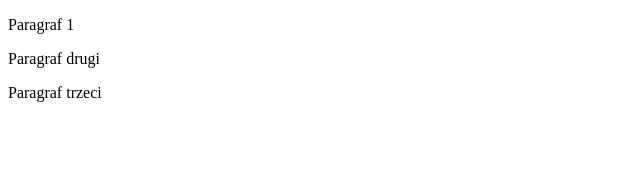
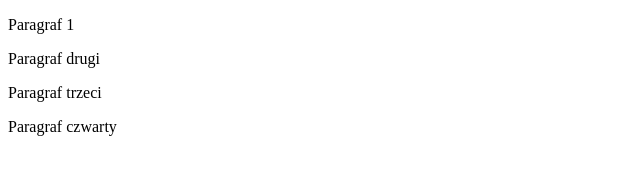
Before and after one commit to Piotr89git/Piotr89git.github.io, a plain HTML site: page index.html in a window 1280 px wide. Shown: the whole page, without its empty margins (0-640 px from the left). Drawn offline with Linux system fonts and the light colour scheme.

Commit message:
Dodano paragraf czwarty na galezi master

```diff
--- a/index.html
+++ b/index.html
@@ -10,5 +10,6 @@
    <p>Paragraf 1</p>
    <p>Paragraf drugi</p>
    <p>Paragraf trzeci</p>
+   <p>Paragraf czwarty</p>
 </body>
 </html>
```
